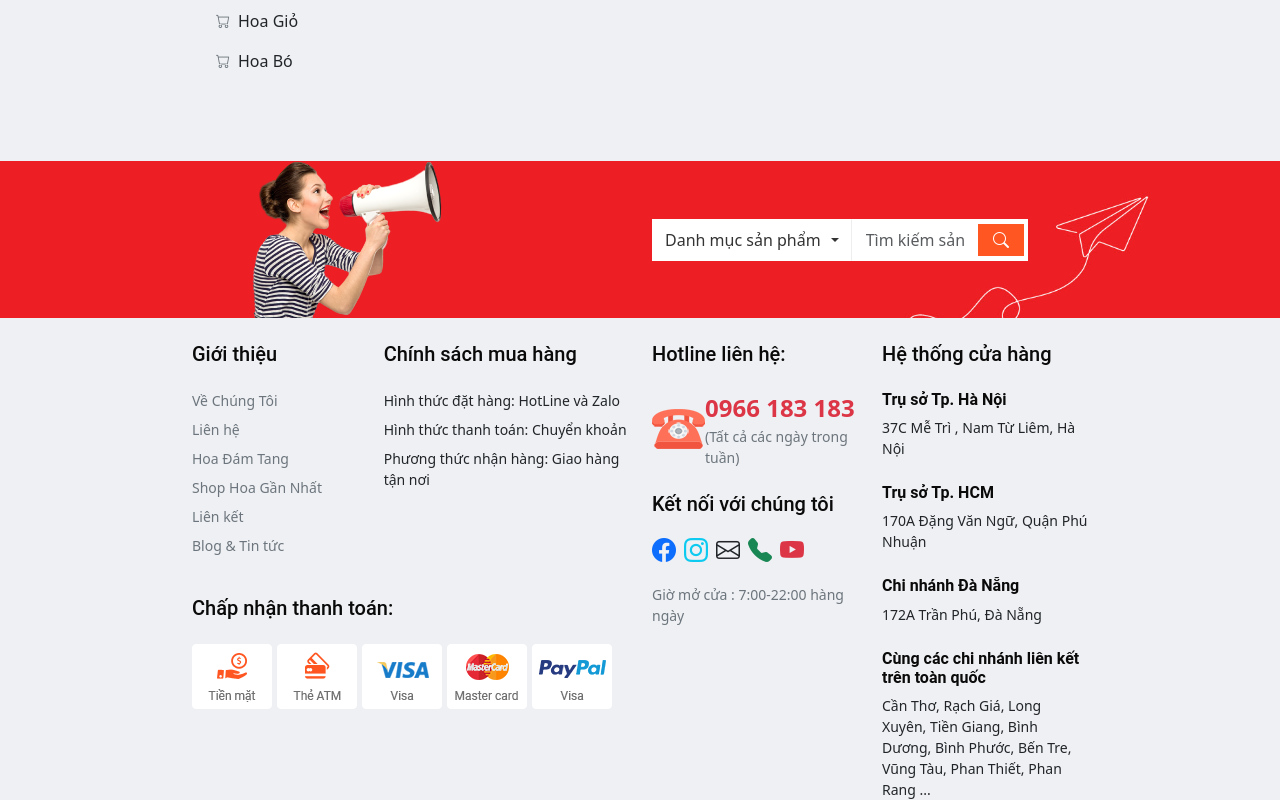
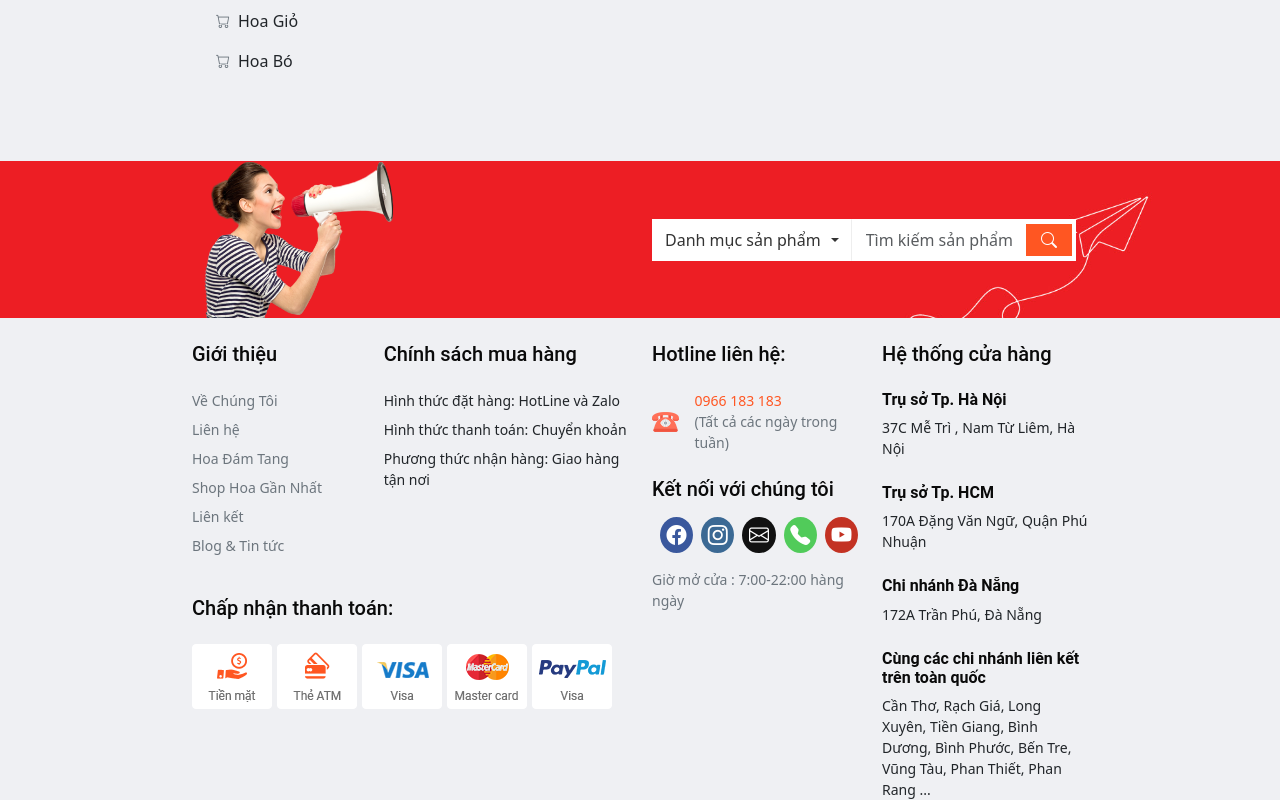
Before and after one commit to Lvquank/shophoa-frontend, a React (Vite) app: page /danh-muc/hoa-dam-tang/hoa-dam-tang-cong-giao in a window 1280 px wide. Shown: the part 509-1309 px from the top of the page. Built offline with nearby package versions, Linux system fonts and the light colour scheme; no server answers.

Commit message:
change footer

```diff
--- a/src/layout/components/Footer.jsx
+++ b/src/layout/components/Footer.jsx
@@ -1,4 +1,4 @@
-import React from "react";
+import { useEffect } from "react";
 import 'bootstrap/dist/css/bootstrap.min.css'
 import 'bootstrap/dist/js/bootstrap.bundle.min.js'
 import '../../styles/layout/Footer.css';
@@ -6,8 +6,22 @@ import SearchBar from "../../components/SearchBar";
 import footerLogo from '../../assets/images/footer.png';
 import telephone from '../../assets/images/icon-telephone.png';
 import pTTT from '../../assets/images/phuongThucTT.png';
+import { Tooltip } from 'bootstrap';
 
 function Footer() {
+    useEffect(() => {
+        const tooltipTriggerList = document.querySelectorAll('[data-bs-toggle="tooltip"]');
+        const tooltips = [];
+
+        tooltipTriggerList.forEach((el) => {
+            tooltips.push(new Tooltip(el));
+        });
+
+        // Cleanup tooltips on unmount
+        return () => {
+            tooltips.forEach(tooltip => tooltip.dispose());
+        };
+    }, []);
     return (
         <footer className="footer-section" >
             <div className="footer-top-section row align-items-center justify-content-center mb-4">
@@ -49,38 +63,48 @@ function Footer() {
                 <div className="col-lg-3 col-md-6">
                     <h5 className="mb-4">Hotline liên hệ:</h5>
                     <div className="d-flex align-items-center mb-3">
-                        <img src={telephone} alt="Hotline" className="img-fluid footer-logo" />
-                        <div>
-                            <a href="tel:0966183183" className="text-danger text-decoration-none fw-bold fs-4">0966 183 183</a>
+                        <img src={telephone} alt="Hotline" style={{ maxHeight: "20px" }} />
+                        <div className="ms-3">
+                            <a href="tel:0966183183">0966 183 183</a>
                             <p className="mb-0 text-secondary">(Tất cả các ngày trong tuần)</p>
                         </div>
                     </div>
                     <h5 className="mb-3 mt-4">Kết nối với chúng tôi</h5>
-                    <div className="d-flex gap-2 social-links">
-                        <a href="#" className="text-primary fs-4"><i className="bi bi-facebook"></i></a>
-                        <a href="#" className="text-info fs-4"><i className="bi bi-instagram"></i></a>
-                        <a href="#" className="text-dark fs-4"><i className="bi bi-envelope"></i></a>
-                        <a href="#" className="text-success fs-4"><i className="bi bi-telephone-fill"></i></a>
-                        <a href="#" className="text-danger fs-4"><i className="bi bi-youtube"></i></a>
+                    <div className="d-flex gap-2 ms-2">
+                        <a href="#" className="d-flex align-items-center justify-content-center rounded-circle" data-bs-toggle="tooltip" data-bs-placement="top" title="Follow on Facebook" style={{ width: 36, height: 36, backgroundColor: "#3A589D" }} >
+                            <i className="bi bi-facebook fs-5" style={{ color: '#ffffff' }}></i>
+                        </a>
+                        <a href="#" className="d-flex align-items-center justify-content-center rounded-circle" data-bs-toggle="tooltip" data-bs-placement="top" title="Follow on Instagram" style={{ width: 36, height: 36, backgroundColor: "#3B6994" }}>
+                            <i className="bi bi-instagram fs-5" style={{ color: '#ffffff' }}></i>
+                        </a>
+                        <a href="#" className="d-flex align-items-center justify-content-center rounded-circle" data-bs-toggle="tooltip" data-bs-placement="top" title="Send us an email" style={{ width: 36, height: 36, backgroundColor: "#111111" }}>
+                            <i className="bi bi-envelope fs-5" style={{ color: '#ffffff' }}></i>
+                        </a>
+                        <a href="#" className="d-flex align-items-center justify-content-center rounded-circle" data-bs-toggle="tooltip" data-bs-placement="top" title="Call us" style={{ width: 36, height: 36, backgroundColor: "#51CB5A" }}>
+                            <i className="bi bi-telephone-fill fs-5" style={{ color: '#ffffff' }}></i>
+                        </a>
+                        <a href="#" className="d-flex align-items-center justify-content-center rounded-circle" data-bs-toggle="tooltip" data-bs-placement="top" title="Follow on Youtube" style={{ width: 36, height: 36, backgroundColor: "#C33223" }}>
+                            <i className="bi bi-youtube fs-5" style={{ color: '#ffffff' }}></i>
+                        </a>
                     </div>
                     <p className="mt-3 mb-0 text-secondary">Giờ mở cửa : 7:00-22:00 hàng ngày</p>
                 </div>
                 <div className="col-lg-3 col-md-6">
                     <h5 className="mb-4">Hệ thống cửa hàng</h5>
                     <div className="mb-4">
-                        <h6 className="fw-bold">Trụ sở Tp. Hà Nội</h6>
+                        <h6 className="fw-semibold">Trụ sở Tp. Hà Nội</h6>
                         <p className="mb-0">37C Mễ Trì , Nam Từ Liêm, Hà Nội</p>
                     </div>
                     <div className="mb-4">
-                        <h6 className="fw-bold">Trụ sở Tp. HCM</h6>
+                        <h6 className="fw-semibold">Trụ sở Tp. HCM</h6>
                         <p className="mb-0">170A Đặng Văn Ngữ, Quận Phú Nhuận</p>
                     </div>
                     <div className="mb-4">
-                        <h6 className="fw-bold">Chi nhánh Đà Nẵng</h6>
+                        <h6 className="fw-semibold">Chi nhánh Đà Nẵng</h6>
                         <p className="mb-0">172A Trần Phú, Đà Nẵng</p>
                     </div>
                     <div>
-                        <h6 className="fw-bold">Cùng các chi nhánh liên kết trên toàn quốc</h6>
+                        <h6 className="fw-semibold">Cùng các chi nhánh liên kết trên toàn quốc</h6>
                         <p className="mb-0">Cần Thơ, Rạch Giá, Long Xuyên, Tiền Giang, Bình Dương, Bình Phước, Bến Tre, Vũng Tàu, Phan Thiết, Phan Rang ...</p>
                     </div>
                 </div>
--- a/src/styles/layout/Footer.css
+++ b/src/styles/layout/Footer.css
@@ -11,7 +11,7 @@
     background-repeat: no-repeat;
     background-image: url('../../assets/images/backgroundFooter.jpg');
     margin: 0;
-    padding: 0 15rem;
+    padding: 0 12rem;
 }
 
 .footer-logo {
```
